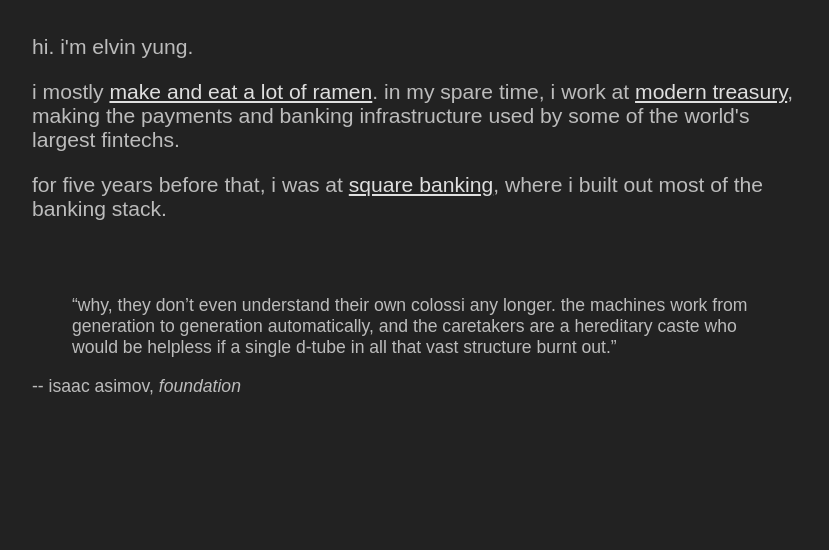
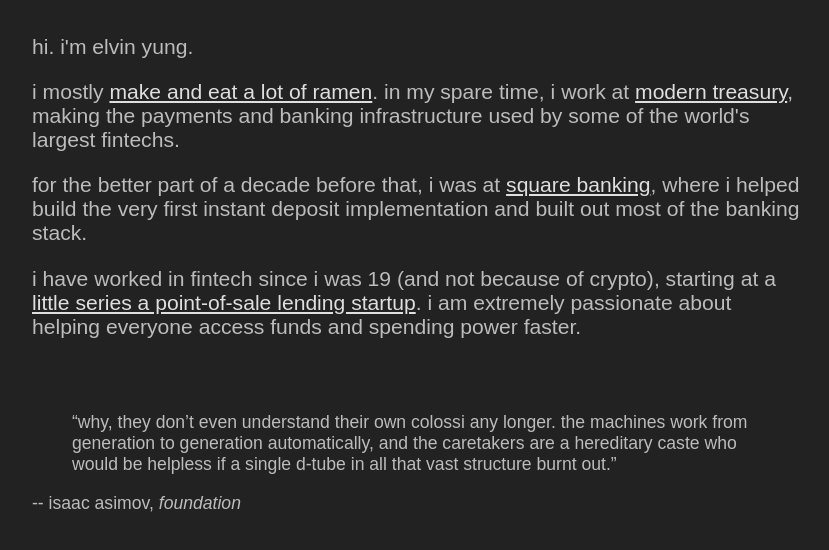
Before and after one commit to lvn/elvinyung.com, a plain HTML site: page index.html in a window 1280 px wide. Shown: the whole page, without its empty margins (224-1053 px from the left). Drawn offline with Linux system fonts and the light colour scheme; a web font is replaced by a local one.

Commit message:
Change things slightly

```diff
--- a/index.html
+++ b/index.html
@@ -14,8 +14,11 @@
     <p>I mostly <a href="https://www.instagram.com/shikaku.ramen/">make and eat a lot of ramen</a>. In my spare time, I
       work at <a href="https://www.moderntreasury.com/">Modern Treasury</a>, making the
       payments and banking infrastructure used by some of the world's largest fintechs.</p>
-    <p> For five years before that, I was at <a href="https://squareup.com/us/en/banking">Square Banking</a>,
-      where I built out most of the banking stack.</p>
+    <p> For the better part of a decade before that, I was at <a href="https://squareup.com/us/en/banking">Square Banking</a>,
+      where I helped build the very first instant deposit implementation and built out most of the banking stack.</p>
+    <p> I have worked in fintech since I was 19 (and not because of crypto), starting at a
+      <a href="https://www.affirm.com/">little Series A point-of-sale lending startup</a>.
+      I am extremely passionate about helping everyone access funds and spending power faster.</p>
 
     <blockquote>
       “Why, they don’t even understand their own colossi any longer. The machines work from generation to generation automatically, and the caretakers are a hereditary caste who would be helpless if a single D-tube in all that vast structure burnt out.”
```
